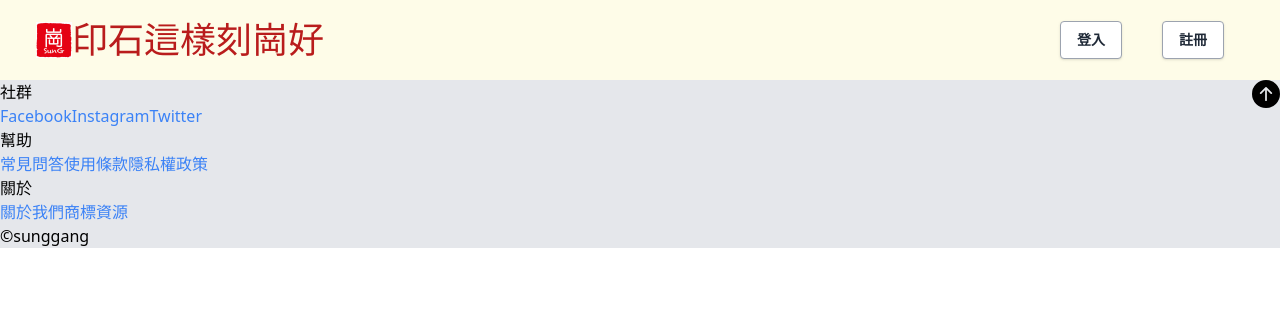
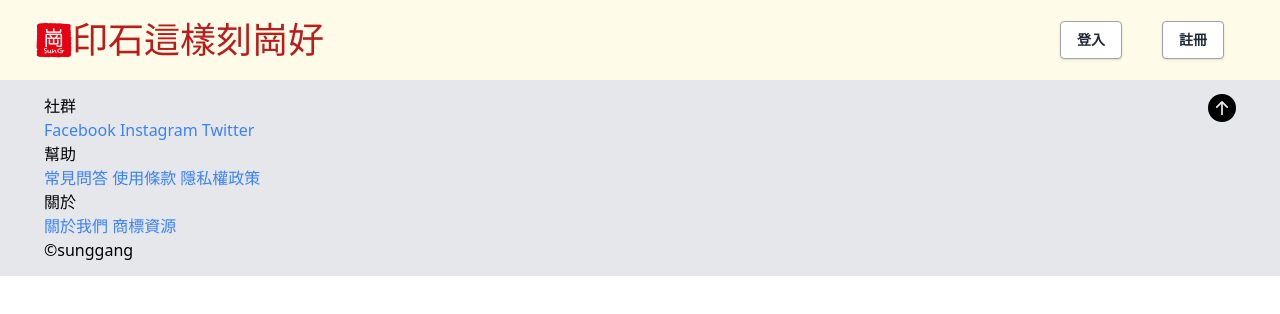
Before and after one commit to shawnliu1012/React-Practice, a React (Create React App) app: page / in a window 1280 px wide. Shown: the top 314 px of the page. Built offline with nearby package versions, Linux system fonts and the light colour scheme.

Commit message:
finish footer

```diff
--- a/src/components/ui/footer/index.tsx
+++ b/src/components/ui/footer/index.tsx
@@ -6,28 +6,28 @@ import 'App.css';
 const Footer = () => {
     return (
         <div className="bg-gray-200 flex justify-between">
-        <div className="">
+        <div className="mx-11 my-3.5">
             <div className="">
-                <div className="footer-title">社群</div>
-                <a className="text-blue-500" href="">Facebook</a>
-                <a className="text-blue-500" href="">Instagram</a>
-                <a className="text-blue-500" href="">Twitter</a>
+                <div className="">社群</div>
+                <a className="text-blue-500" href="">Facebook </a>
+                <a className="text-blue-500" href="">Instagram </a>
+                <a className="text-blue-500" href="">Twitter </a>
             </div>
             <div className="">
-                <div className="footer-title">幫助</div>
-                <a className="text-blue-500" href="">常見問答</a>
-                <a className="text-blue-500" href="">使用條款</a>
-                <a className="text-blue-500" href="">隱私權政策</a>
+                <div className="">幫助</div>
+                <a className="text-blue-500" href="">常見問答 </a>
+                <a className="text-blue-500" href="">使用條款 </a>
+                <a className="text-blue-500" href="">隱私權政策 </a>
             </div>
             <div className="">
-                <div className="footer-title">關於</div>
-                <a className="text-blue-500" href="">關於我們</a>
-                <a className="text-blue-500" href="">商標資源</a>
+                <div className="">關於</div>
+                <a className="text-blue-500" href="">關於我們 </a>
+                <a className="text-blue-500" href="">商標資源 </a>
                 <div className="trademark">©sunggang</div>
             </div>
         </div>
         <div className="">
-            <button className="">
+            <button className="mx-11 my-3.5">
                 <svg xmlns="http://www.w3.org/2000/svg" width="28" height="28" fill="currentColor"
                     className="bi bi-arrow-up-circle-fill" viewBox="0 0 16 16">
                     <path
```
